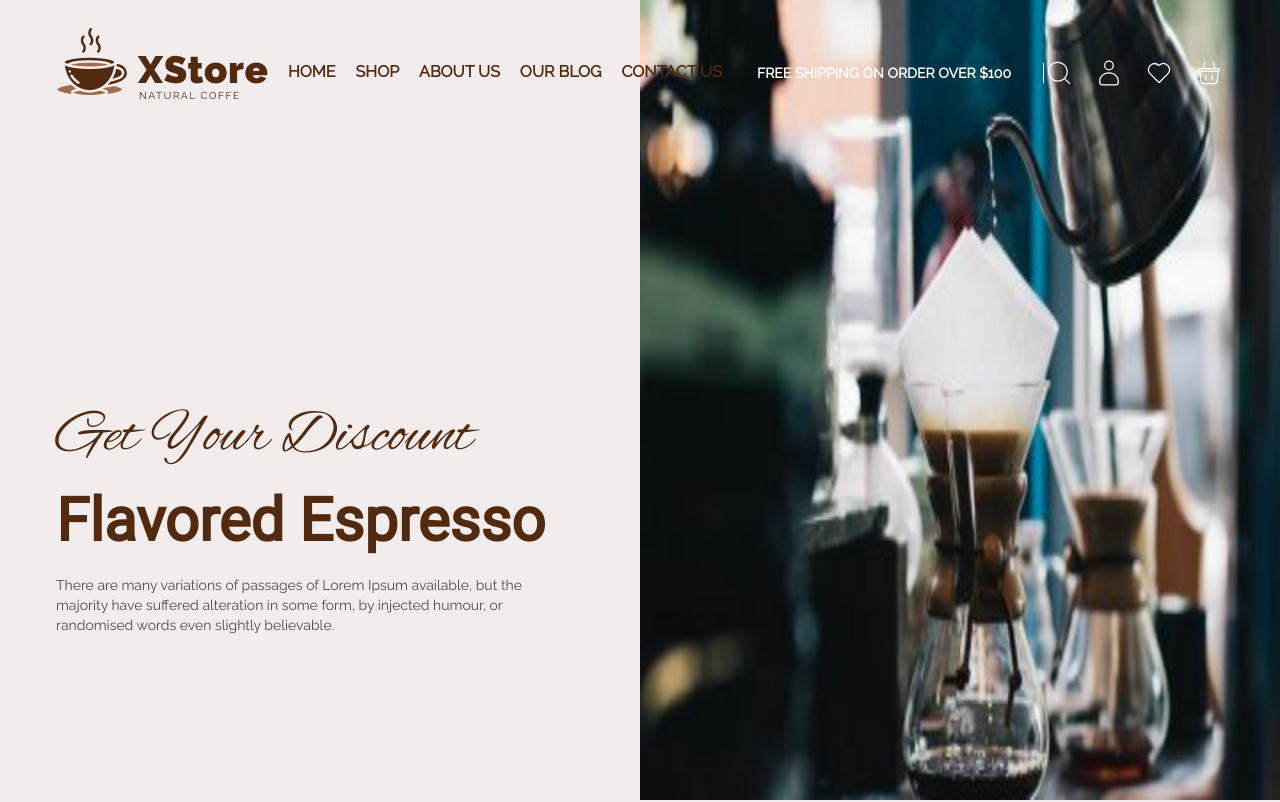
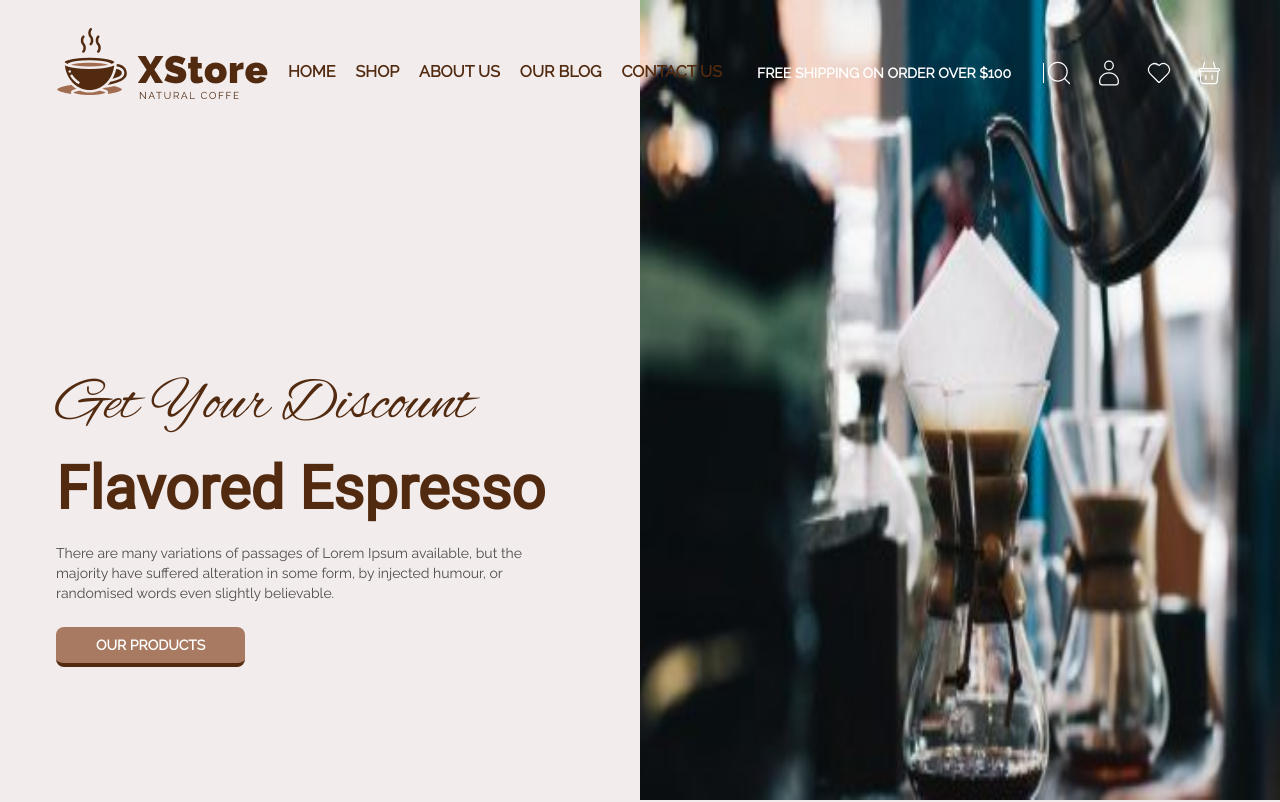
Before and after one commit to dosepehr/Natural-coffee, a React (Vite) app: page / in a window 1280 px wide. Shown: the top 802 px of the page. Built offline with nearby package versions, Linux system fonts and the light colour scheme.

Commit message:
add Button component

```diff
--- a/src/Components/common/Hero.tsx
+++ b/src/Components/common/Hero.tsx
@@ -1,3 +1,4 @@
+import Button from "../ui/Button";
 const Hero = () => {
   return (
     <>
@@ -17,6 +18,7 @@ const Hero = () => {
             the majority have suffered alteration in some form, by injected
             humour, or randomised words even slightly believable.
           </p>
+          <Button content="OUR PRODUCTS" href="test" />
           {/* <img src="/images/Product.png" className="absolute right-1/2 translate-x-1/2" alt="" /> */}
         </div>
       </div>
--- /dev/null
+++ b/src/Components/ui/Button.tsx
@@ -0,0 +1,19 @@
+type hrefProps = {
+  content: string;
+  href?: string;
+  type?: string | "base";
+};
+const Button: React.FC<hrefProps> = ({ href, type, content }) => {
+  const baseClassNames: string =
+    "bg-secondaryBrown w-fit rounded-lg border-b-4 border-mainBrown px-10 py-2 text-sm font-bold text-white transition-all duration-100 hover:border-b-[3px] hover:bg-[#a06d51]";
+  if (href) {
+    return (
+      <a href={href} className={baseClassNames}>
+        {content}
+      </a>
+    );
+  }
+  return <div>Button</div>;
+};
+
+export default Button;
--- a/tailwind.config.js
+++ b/tailwind.config.js
@@ -8,6 +8,7 @@ export default {
         mainBrown: "#512a10",
         mainGray: "#4d4d4d",
         secondaryGray: "#676767",
+        secondaryBrown: "#A87A61",
       },
       fontFamily: {
         raleway: "raleway",
```
